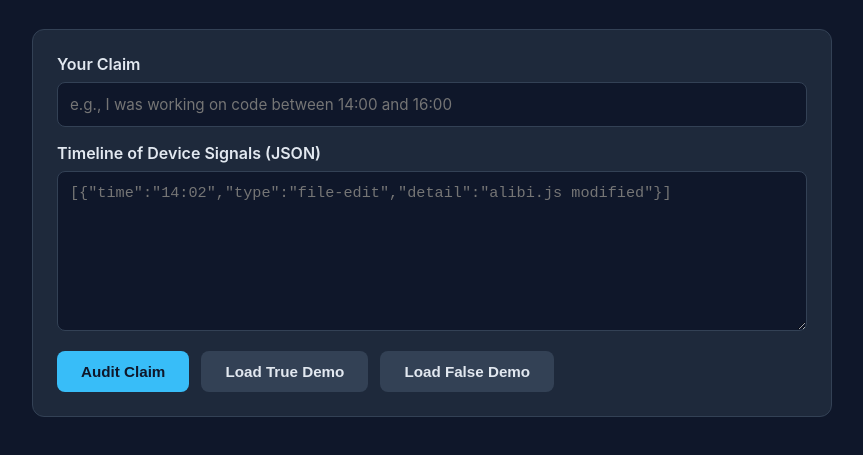
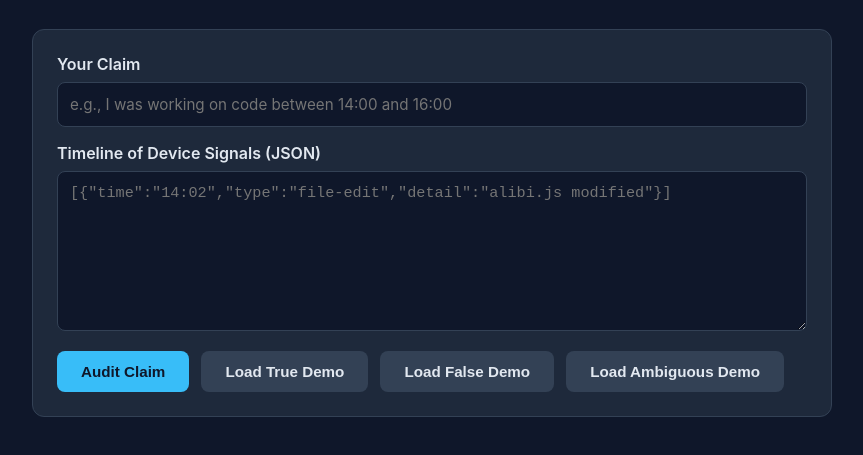
Before and after one commit to bigyan-codes/alibi, a website: page public/index.html in a window 1280 px wide. Shown: the part 215-670 px from the top of the page, without its empty margins (208-1071 px from the left). Drawn offline with Linux system fonts and the light colour scheme.

Commit message:
Add UNCERTAIN verdict for sparse timelines and ambiguous demo

```diff
--- a/auditor.js
+++ b/auditor.js
@@ -60,6 +60,7 @@ export function computeGaps(claim, signals) {
 export function judgeFromSignals(claim, signals) {
   const times = claim.match(/\b(\d{1,2}):(\d{2})\b/g) || [];
   if (times.length < 2) return 'UNCERTAIN';
+  if (signals.length < 3) return 'UNCERTAIN';
 
   const start = toMinutes(times[0]);
   const end = toMinutes(times[1]);
--- a/public/index.html
+++ b/public/index.html
@@ -77,6 +77,7 @@ button:disabled { opacity: 0.5; cursor: not-allowed; }
       <button class="primary" id="auditBtn" onclick="runAudit()">Audit Claim</button>
       <button class="secondary" onclick="loadDemo('consistent')">Load True Demo</button>
       <button class="secondary" onclick="loadDemo('inconsistent')">Load False Demo</button>
+      <button class="secondary" onclick="loadDemo('ambiguous')">Load Ambiguous Demo</button>
     </div>
   </div>
 
@@ -101,6 +102,12 @@ const demos = {
       { time: '14:20', type: 'screen', detail: 'idle' },
       { time: '15:15', type: 'screen', detail: 'active' },
       { time: '15:55', type: 'file-edit', detail: 'alibi.js modified' }
+    ]
+  },
+  ambiguous: {
+    claim: 'I was working between 14:00 and 16:00',
+    signals: [
+      { time: '15:45', type: 'input', detail: 'brief typing' }
     ]
   }
 };
```
